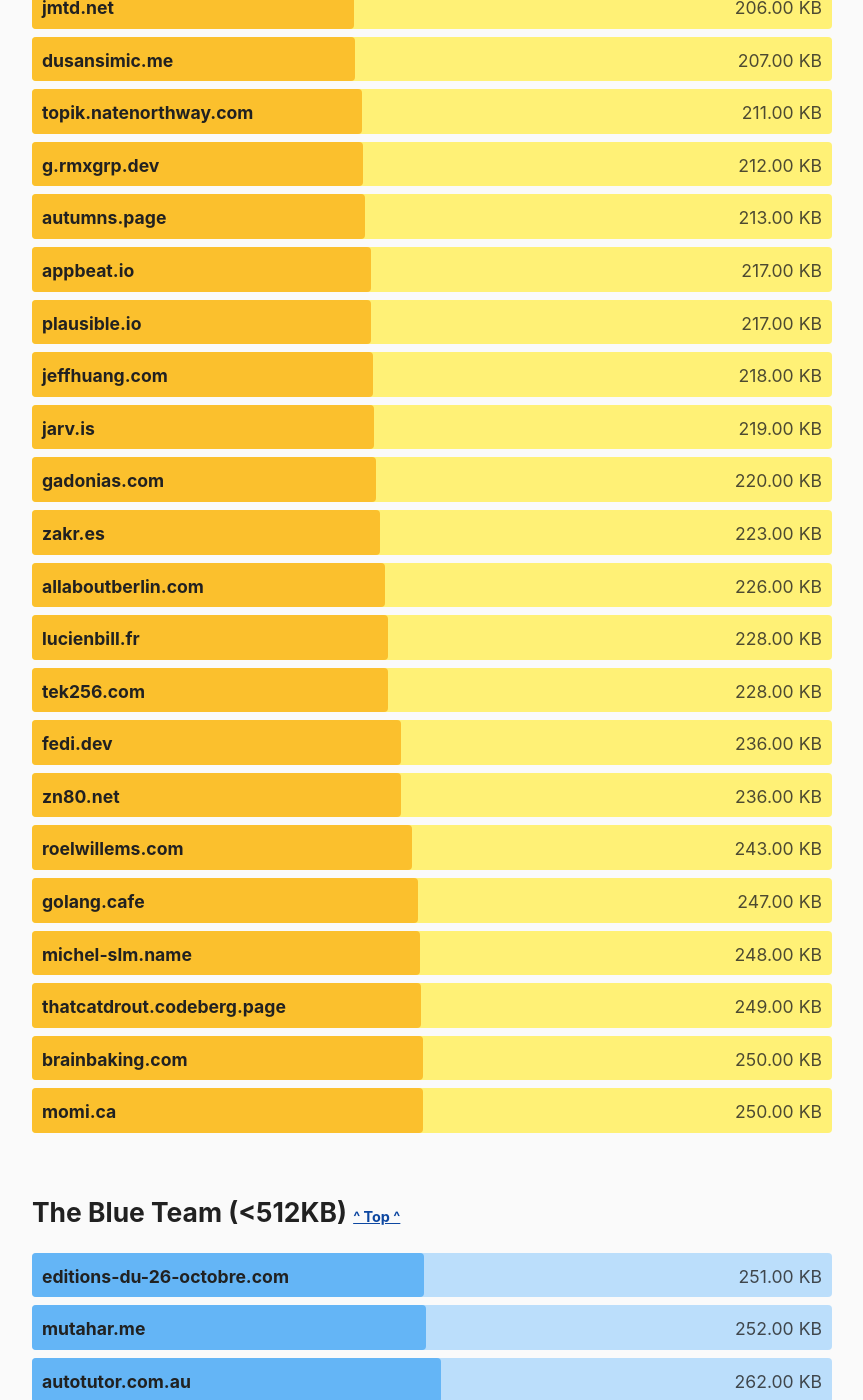
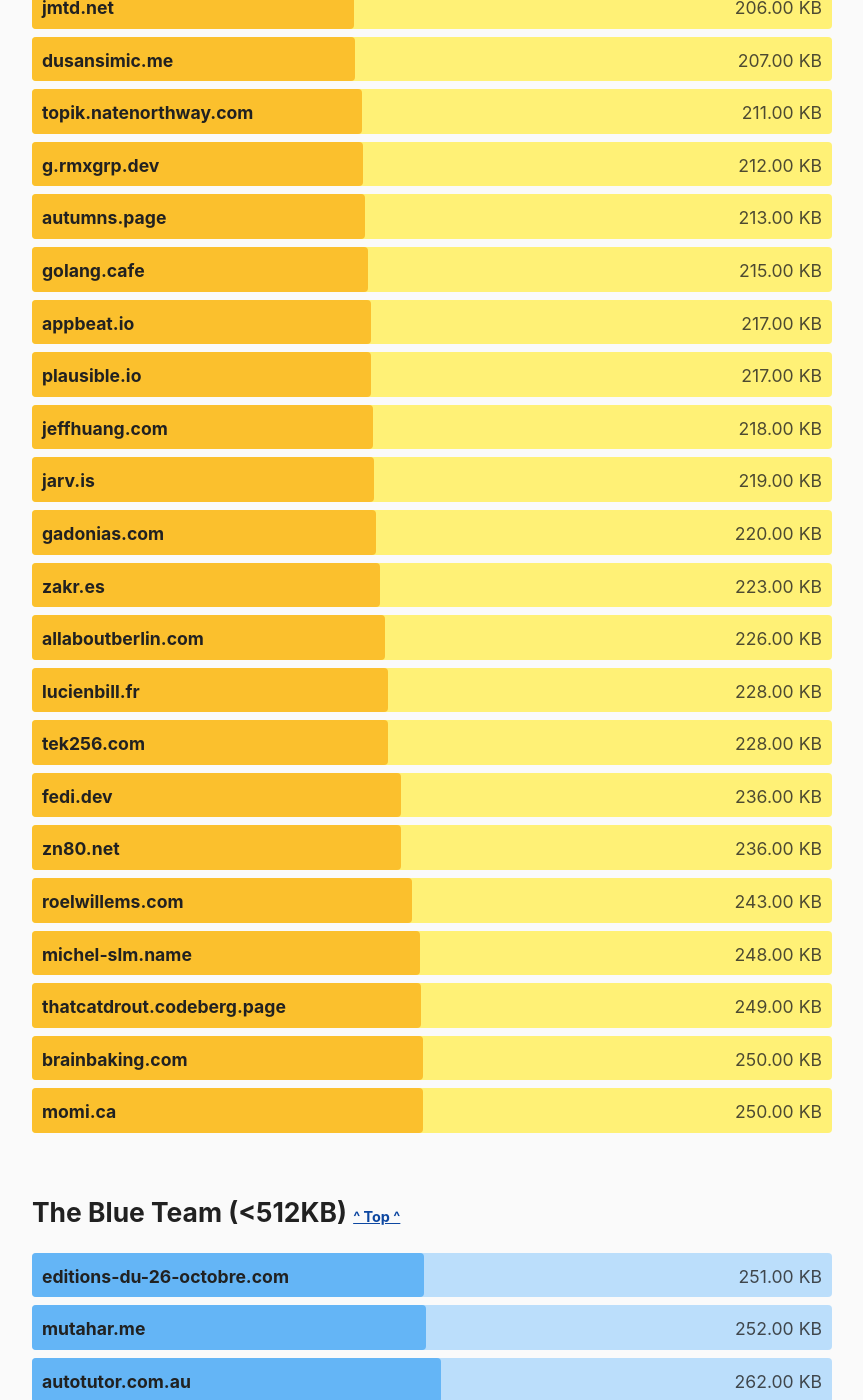
Before and after one commit to kevquirk/512kb.club, a Jekyll site: the page built from index.md, in a window 1280 px wide and 1400 px high, scrolled down 15848 px. Shown: the whole window, without its empty margins (208-1071 px from the left). Built offline with Jekyll 4.4.1, drawn with Linux system fonts in a browser that asks for light colours.

Commit message:
updates score

```diff
--- a/_data/sites.yml
+++ b/_data/sites.yml
@@ -700,7 +700,7 @@
 
 - domain: golang.cafe
   url: https://golang.cafe/
-  size: 247
+  size: 215
   last_checked: 2022-01-29
 
 - domain: groundzeno.net
```
